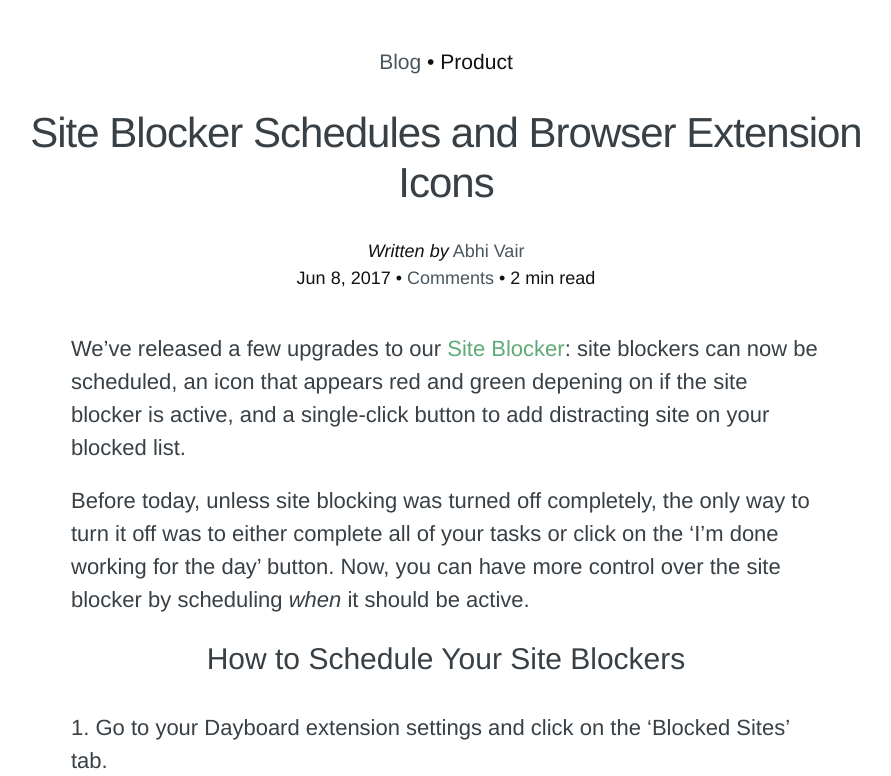
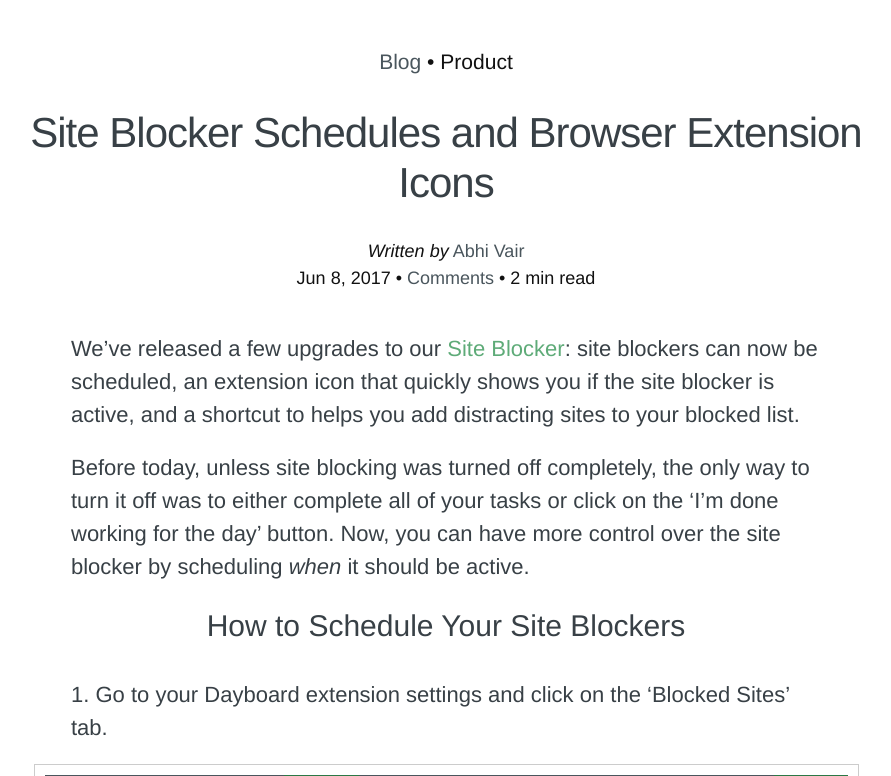
Before and after one commit to dayboard/blog, a Jekyll site: the page built from _posts/2017-06-08-scheduling-breaks-on-dayboard-site-blocker.md, in a window 1280 px wide and 900 px high, cut to the strip 124-900 px from the top of the window. Shown: the whole strip, without its empty margins (194-1085 px from the left). Built offline with Jekyll 4.4.1, drawn with Linux system fonts in a browser that asks for light colours; nearby versions of some CDN libraries; comment, search, counter and statistics services are not loaded.

Commit message:
Changed copy for grammar

```diff
--- a/_posts/2017-06-08-scheduling-breaks-on-dayboard-site-blocker.md
+++ b/_posts/2017-06-08-scheduling-breaks-on-dayboard-site-blocker.md
@@ -10,7 +10,7 @@
 excerpt: "You can now have more control over when you want site blocking to occur using our scheduling feature. Set active days, schedule break times, and quickly see how much distracting time you have left on any given moment."
 ---
 
-We've released a few upgrades to our [Site Blocker](https://blog.dayboard.co/website-blocker-chrome): site blockers can now be scheduled, an icon that appears red and green depening on if the site blocker is active, and a single-click button to add distracting site on your blocked list.
+We've released a few upgrades to our [Site Blocker](https://blog.dayboard.co/website-blocker-chrome): site blockers can now be scheduled, an extension icon that quickly shows you if the site blocker is active, and a shortcut to helps you add distracting sites to your blocked list.
 
 Before today, unless site blocking was turned off completely, the only way to turn it off was to either complete all of your tasks or click on the 'I'm done working for the day' button. Now, you can have more control over the site blocker by scheduling *when* it should be active.
 
```
